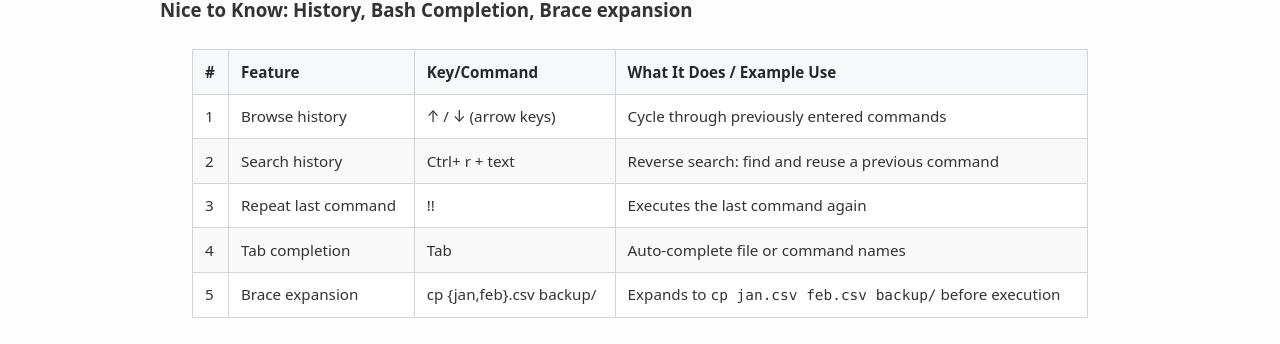
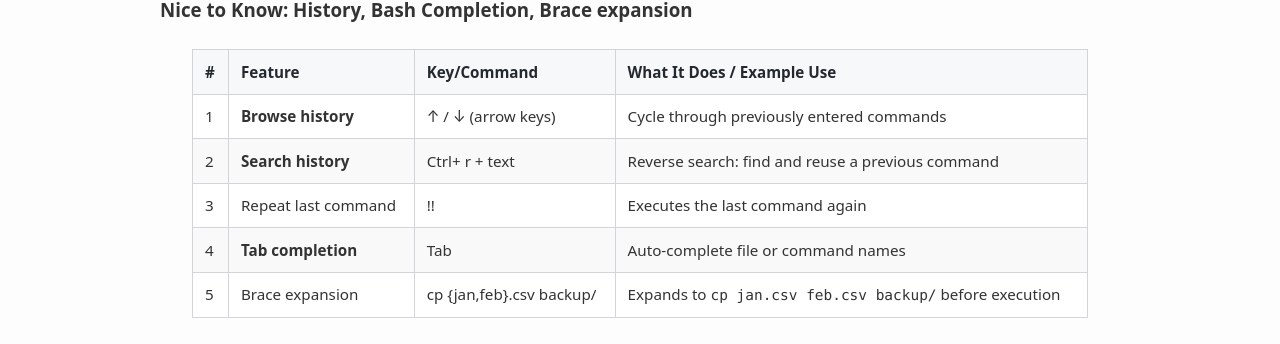
Before and after one commit to averkoc/lx, a Jekyll site: the page built from docs/shell1.md, in a window 1280 px wide. Shown: the part 1774-2118 px from the top of the page. Built offline with Jekyll 4.4.1, drawn with Linux system fonts in a browser that asks for light colours.

```diff
--- a/docs/shell1.md
+++ b/docs/shell1.md
@@ -74,8 +74,8 @@ chmod +x hello.sh
 
 | #  | Feature              | Key/Command          | What It Does / Example Use                          |
 |----|---------------------|----------------------|-----------------------------------------------------|
-| 1  | Browse history      | ↑ / ↓ (arrow keys)   | Cycle through previously entered commands           |
-| 2  | Search history      | Ctrl+ r + text        | Reverse search: find and reuse a previous command   |
+| 1  | **Browse history**      | ↑ / ↓ (arrow keys)   | Cycle through previously entered commands           |
+| 2  | **Search history**      | Ctrl+ r + text        | Reverse search: find and reuse a previous command   |
 | 3  | Repeat last command | !!                   | Executes the last command again                     |
-| 4  | Tab completion      | Tab         | Auto-complete file or command names|
+| 4  | **Tab completion**      | Tab         | Auto-complete file or command names|
  | 5  | Brace expansion  | cp {jan,feb}.csv backup/ | Expands to `cp jan.csv feb.csv backup/` before execution |
```
